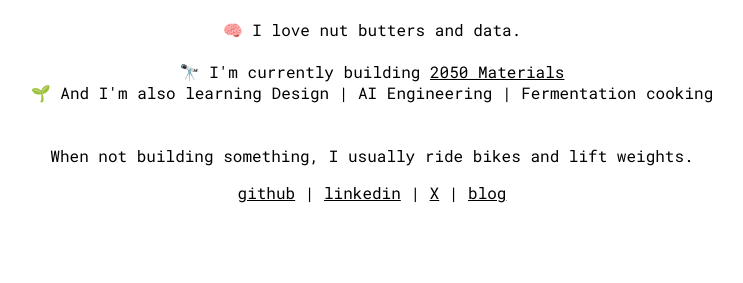
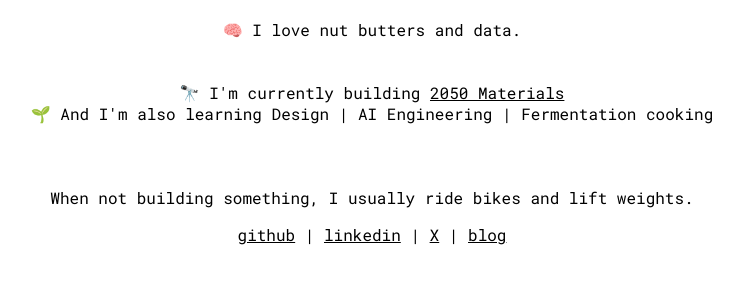
Before and after one commit to phanosh/phanosh.github.io, a plain HTML site: page index.html in a window 1280 px wide. Shown: the part 95-378 px from the top of the page, without its empty margins (268-1011 px from the left). Drawn offline with Linux system fonts and the light colour scheme.

Commit message:
Update index.html

```diff
--- a/index.html
+++ b/index.html
@@ -27,10 +27,10 @@
 <body>
     <h1>✌️Hi, this is Phanos</h1>
     <p>
-        🧠 I love nut butters and data.<br><br>
+        🧠 I love nut butters and data.<br><br><br>
         🔭 I'm currently building <a href="https://2050-materials.com/" target="_blank">2050 Materials</a><br> <!-- Added target="_blank" -->
         🌱 And I'm also learning Design | AI Engineering | Fermentation cooking<br>
-        <br><br>
+        <br><br><br>
         When not building something, I usually ride bikes and lift weights.<br>
     </p>
     <p>
```
